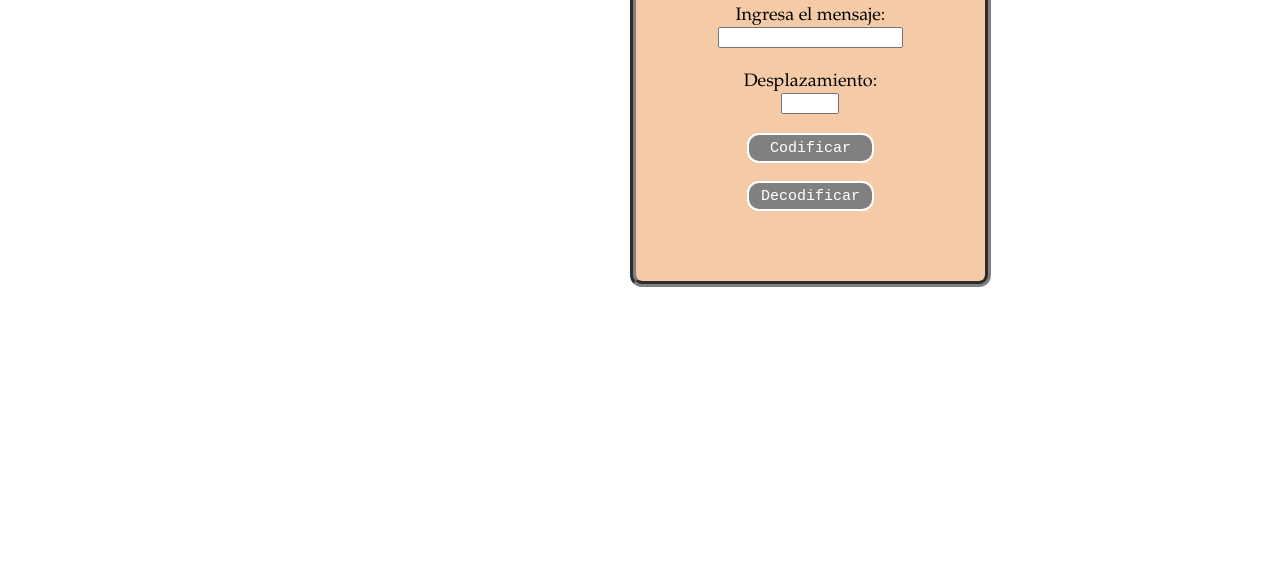
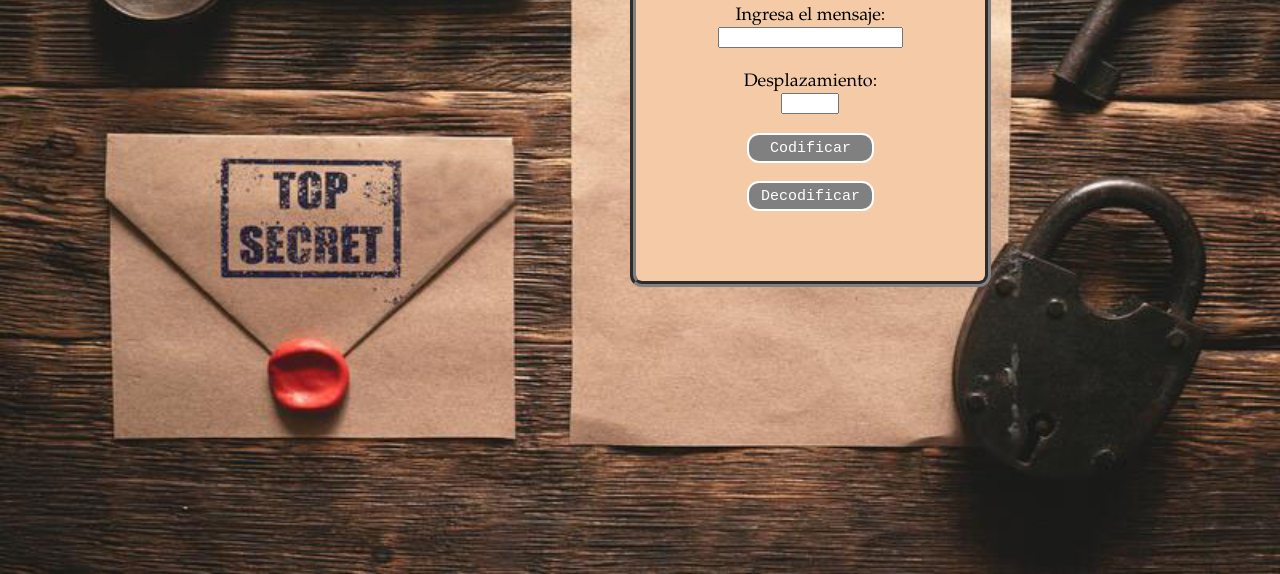
Before and after one commit to vanesna/DEV003-cipher, a website with bundled scripts: page src/index.html in a window 1280 px wide. Shown: the part 226-800 px from the top of the page. Built offline with nearby package versions, Linux system fonts and the light colour scheme; files whose address does not match are found by name.

Commit message:
Version final

```diff
--- a/src/style.css
+++ b/src/style.css
@@ -1,5 +1,5 @@
 body {
-    background-image: url(imgs/spy.jpg);
+    background-image: url(spy.jpg);
     background-size: 100% 100%;
     background-attachment: fixed;
     }
```
Also changed, not shown: src/spy.jpg (added).
